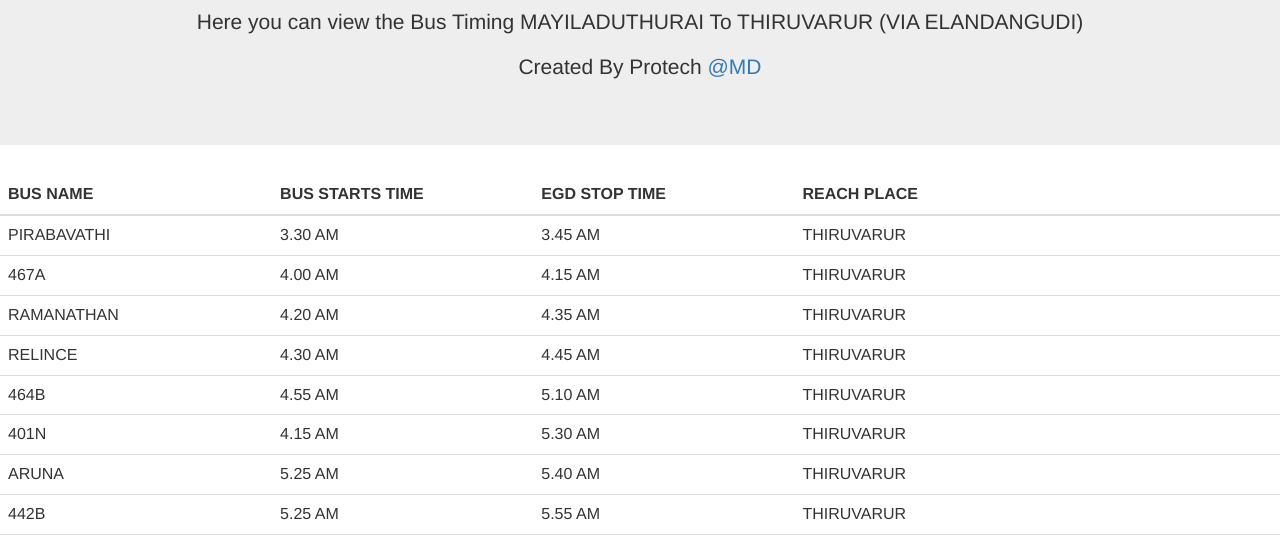
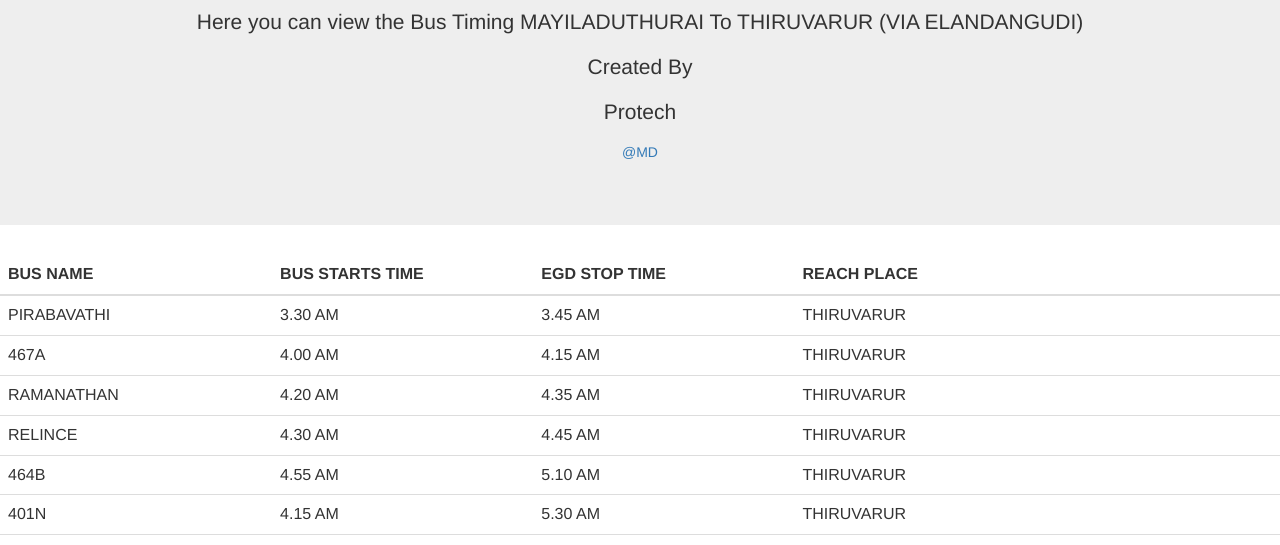
Before and after one commit to ultemateaziz/egd_bustop, a plain HTML site: page index.html in a window 1280 px wide. Shown: the part 140-685 px from the top of the page. Drawn offline with nearby package versions, Linux system fonts and the light colour scheme.

Commit message:
Update index.html

```diff
--- a/index.html
+++ b/index.html
@@ -47,7 +47,7 @@ table{
   <h1>Welcome to Elanthangudi Bus Stop</h1>
   <p>Here you can view the Bus Timing
 MAYILADUTHURAI To THIRUVARUR (VIA ELANDANGUDI)</p>
-  <p> Created By Protech <a href="https://www.instagram.com/ultemate_aziz">@MD</a></p>
+	<p> Created By </p><p color="red">Protech</p> <a href="https://www.instagram.com/ultemate_aziz">@MD</a></p>
 </div>
 <table class="table table-dark" >
   <thead>
```
